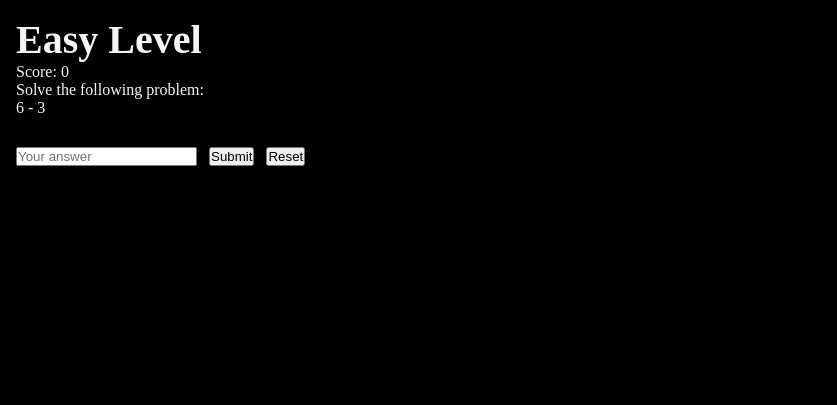
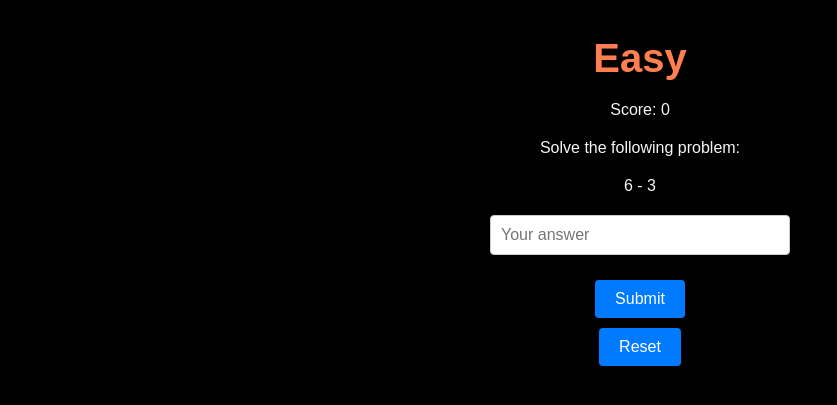
Before and after one commit to EmoPKFR/Brain-Games-Website-with-Django, a Django app: page /math_games/play/easy/ in a window 1280 px wide. Shown: the part 79-484 px from the top of the page, without its empty margins (0-837 px from the left). Run offline with Django 5.2, Linux system fonts and the light colour scheme; a user stored in the database is signed in; data comes from the database, SQL or seed files in the repository; both versions use the stored data as it was after the commit.

Commit message:
Updates on the .css files

```diff
--- a/math_games/templates/math_games/play_game.html
+++ b/math_games/templates/math_games/play_game.html
@@ -1,15 +1,26 @@
 {% extends "base.html" %}
+
+{% load static %}
+
+{% block title%}Play Math Games{% endblock %}
+
+{% block extra_css %}
+    <link rel="stylesheet" href="{% static 'css/math_games.css' %}">
+{% endblock %}
+
 {% block content %}
-<h2>{{ level.name|capfirst }} Level</h2>
+<div class="math-games-container">
+    <h2>{{ level.name|capfirst }}</h2>
     <p>Score: {{ score }}</p>
     <p>Solve the following problem:</p>
     <p>{{ problem }}</p>
-<form method="post" action="{% url 'math_games:play_game' level.name %}" style="display: inline;">
+    <form method="post" action="{% url 'math_games:play_game' level.name %}">
         {% csrf_token %}
         <input type="text" name="answer" placeholder="Your answer">
         <button type="submit">Submit</button>
     </form>
-<form method="get" action="{% url 'math_games:reset_game' level.name %}" style="display: inline;">
+    <form method="get" action="{% url 'math_games:reset_game' level.name %}">
         <button type="submit">Reset</button>
     </form>
+</div>
 {% endblock %}
--- a/sequence_memory/templates/sequence_memory/game_over.html
+++ b/sequence_memory/templates/sequence_memory/game_over.html
@@ -1,6 +1,12 @@
 {% extends 'base.html' %}
 
+{% load static %}
+
 {% block title %}Game Over{% endblock %}
+
+{% block extra_css %}
+    <link rel="stylesheet" href="{% static 'css/sequence_memory.css' %}">
+{% endblock %}
 
 {% block content %}
 <h2>Game Over</h2>
--- a/sequence_memory/templates/sequence_memory/play_game.html
+++ b/sequence_memory/templates/sequence_memory/play_game.html
@@ -1,6 +1,12 @@
 {% extends "base.html" %}
 
+{% load static %}
+
 {% block title %}Sequence Memory Game{% endblock title %}
+
+{% block extra_css %}
+    <link rel="stylesheet" href="{% static 'css/sequence_memory.css' %}">
+{% endblock %}
 
 {% block content %}
 <h2>Level {{ level }}</h2>
--- a/static/css/style.css
+++ b/static/css/base.css
@@ -101,13 +101,13 @@ a:hover {
     display: inline-block;
 }
 
-.logout-button {
+.navbar .logout-button {
     font-size: 2.5rem;
     background-color: rgb(0, 0, 0, 0);
     border: none;
 }
 
-.logout-button:hover {
+.navbar .logout-button:hover {
     opacity: .85;
 }
 
@@ -133,23 +133,3 @@ h3 {
     margin-top: 20px;
 }
 /* only for the Leaderboard END*/
-
-/* only for sequence memory game START*/
-#grid {
-    display: grid;
-    grid-template-columns: repeat(3, 100px);
-    grid-gap: 10px;
-    margin-top: 20px;
-}
-
-.grid-block {
-    width: 100px;
-    height: 100px;
-    background-color: gray;
-    border: 1px solid black;
-}
-
-.grid-block.highlight {
-    background-color: yellow;
-}
-/* only for sequence memory game END*/
--- /dev/null
+++ b/static/css/math_games.css
@@ -0,0 +1,93 @@
+.math-games-container {
+    max-width: 800px;
+    margin: 0 auto; /* Center horizontally */
+    padding: 20px;
+    font-family: Arial, sans-serif;
+    text-align: center;
+}
+
+.math-games-container h2 {
+    color: #FF7F50;
+    margin-bottom: 20px;
+}
+
+h3 {
+    color: #555;
+    margin-bottom: 10px;
+    border-bottom: 2px solid #ddd;
+    padding-bottom: 5px;
+}
+
+p {
+    margin-bottom: 20px;
+}
+
+table {
+    width: 100%;
+    border-collapse: collapse;
+    margin-bottom: 20px;
+}
+
+th, td {
+    border: 1px solid #ddd;
+    padding: 8px;
+    text-align: center;
+}
+
+th {
+    background-color: #f4f4f4;
+}
+
+tr:nth-child(even) {
+    background-color: #f9f9f9;
+}
+
+/* Style links */
+.math-games-container a {
+    color: #007bff;
+    text-decoration: none;
+}
+
+/* Style form elements */
+form {
+    display: flex;
+    flex-direction: column;
+    align-items: center;
+}
+
+input[type="text"] {
+    width: 100%;
+    max-width: 300px;
+    padding: 10px;
+    margin-bottom: 20px;
+    border: 1px solid #ccc;
+    border-radius: 4px;
+    font-size: 16px;
+}
+
+.math-games-container button {
+    padding: 10px 20px;
+    border: none;
+    border-radius: 4px;
+    background-color: #007bff;
+    color: white;
+    font-size: 16px;
+    cursor: pointer;
+    margin: 5px;
+}
+
+/* Style the list */
+ul {
+    list-style-type: none;
+    padding: 0;
+}
+
+li {
+    margin: 10px 0;
+}
+
+.math-games-container li a {
+    color: #FF00FF;
+    text-decoration: none;
+    font-size: 18px;
+}
--- a/templates/base.html
+++ b/templates/base.html
@@ -9,11 +9,12 @@
             Django App
         {%endblock%}
     </title>
-    <link rel="stylesheet" href="{% static 'css/style.css' %}">
+    <link rel="stylesheet" href="{% static 'css/base.css' %}">
+    {% block extra_css %}{% endblock %}
     <script src="{% static 'js/main.js' %}" defer></script>
 </head>
 <body>
-    <nav>
+    <nav class="navbar">
         <a href="/"><span role="img" aria-label="Home" title="Home">🏠</span></a> |
         <a href="/about">About</a> |
         <a href="{% url 'posts:list' %}"><span role="img" aria-label="Posts">📰</span></a> |
```
Also changed, not shown: math_games/templates/math_games/game_failure.html (+15 -4 lines), math_games/templates/math_games/game_success.html (+14 -3 lines), math_games/templates/math_games/leaderboard.html (+10 -3 lines), math_games/templates/math_games/select_level.html (+11 -2 lines), number_memory/templates/number_memory/answer.html (+11 -1 lines), number_memory/templates/number_memory/game_over.html (+9 -1 lines), number_memory/templates/number_memory/show_number.html (+8 -0 lines), static/css/about.css (added, +27 -0 lines), static/css/home.css (added, +30 -0 lines), static/css/number_memory.css (added, +52 -0 lines), static/css/sequence_memory.css (added, +17 -0 lines), templates/about.html (+44 -8 lines), templates/home.html (+21 -5 lines), db.sqlite3. Lines whose indentation alone changed are shown as unchanged.
